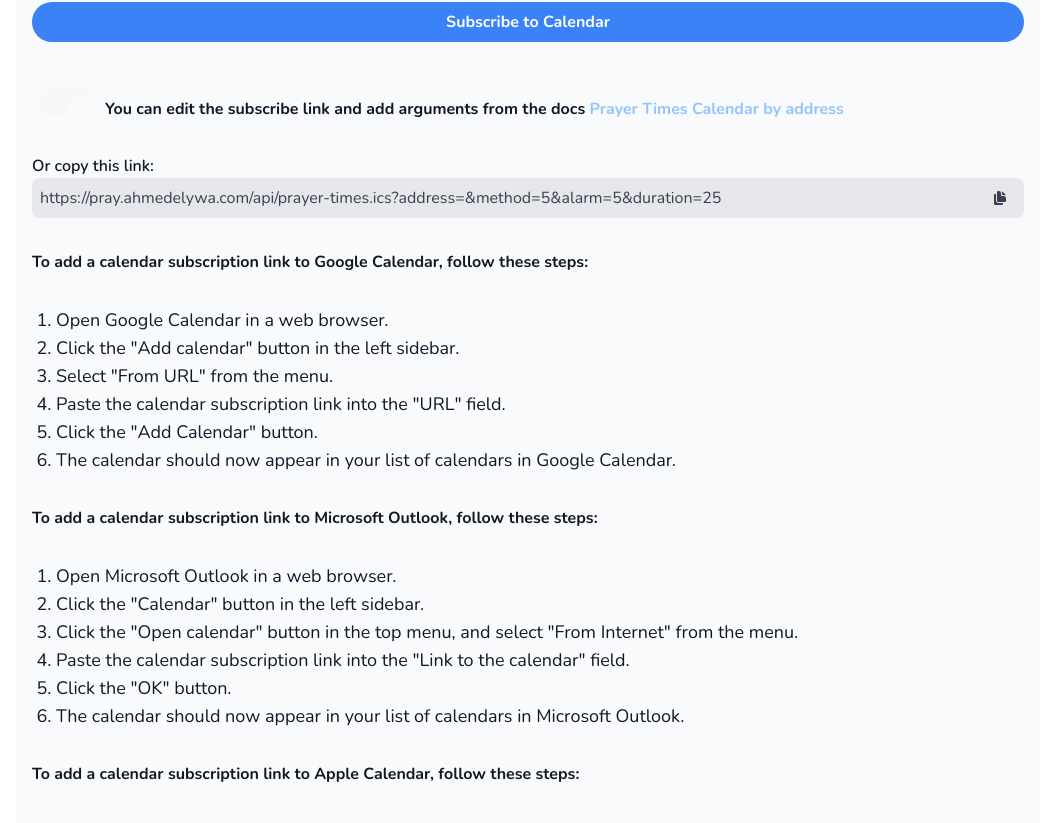
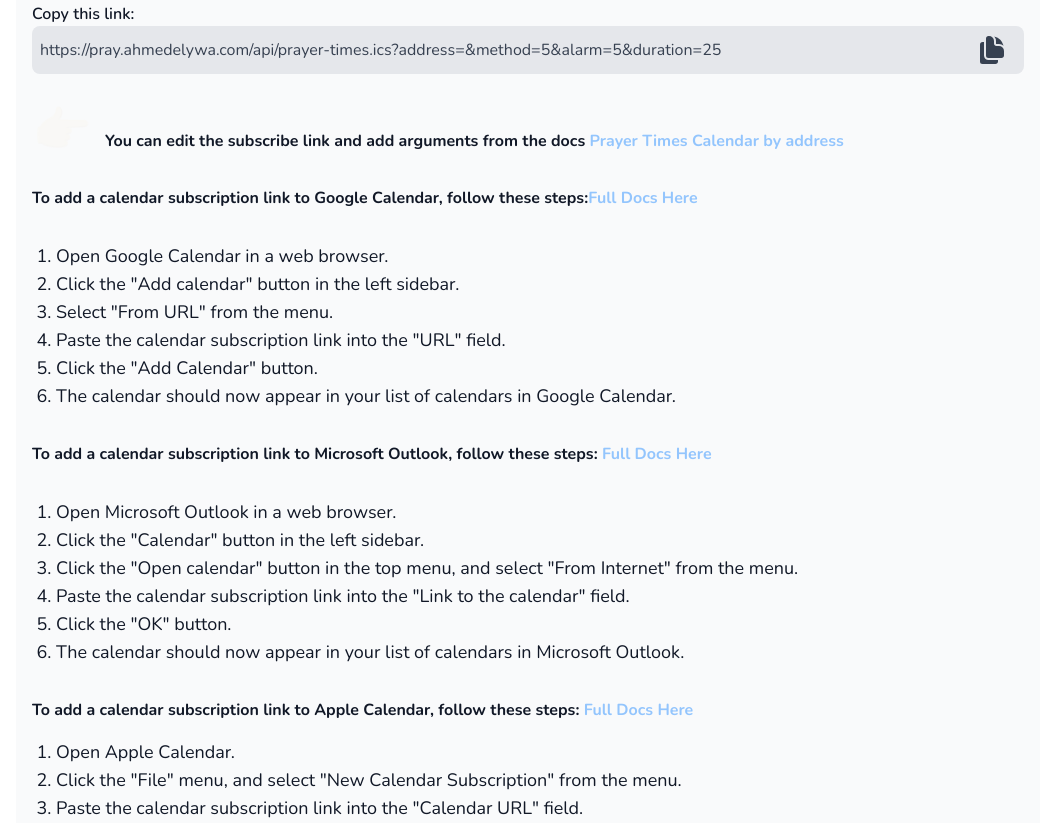
Before and after one commit to AhmedElywa/prayCalendar, a Next.js app: page / in a window 1280 px wide. Shown: the part 456-1279 px from the top of the page, without its empty margins (112-1167 px from the left). Built offline with nearby package versions, Linux system fonts and the light colour scheme.

Commit message:
Add copy success feedback to CopyText and enhance UI links
Introduced a success message for the copy action in the CopyText component, providing visual feedback. Improved the index page by restructuring link copying instructions and adding helpful documentation links for calendar subscription steps.

```diff
--- a/src/Components/CopyText.tsx
+++ b/src/Components/CopyText.tsx
@@ -3,19 +3,27 @@ import copy from 'copy-to-clipboard';
 import { DocumentDuplicateIcon } from '@heroicons/react/24/solid';
 
 const CopyText: React.FC<{ text: string }> = ({ text }) => {
+  const [copySuccess, setCopySuccess] = React.useState(false);
   return (
-    <div className="flex w-full items-center justify-between rounded-lg text-gray-700 p-2 bg-gray-200">
-      <span>{text}</span>
+    <div className="relative flex w-full items-center justify-between rounded-lg dark:selection:bg-gray-800 dark:selection:text-gray-100 bg-gray-200 p-2 text-gray-700">
+      {copySuccess && (
+        <div className="absolute left-0 top-0 w-full h-full bg-green-400/90 p-2 text-center text-white">Copied!</div>
+      )}
+      <span className="break-all">{text}</span>
       <button
-        onClick={() =>
+        onClick={() => {
           copy(text, {
             format: 'text/plain',
-          })
-        }
+          });
+          setCopySuccess(true);
+          setTimeout(() => {
+            setCopySuccess(false);
+          }, 1000);
+        }}
         type="button"
         className="mr-2 hover:text-gray-500"
       >
-        <DocumentDuplicateIcon className="h-4 w-4" />
+        <DocumentDuplicateIcon className="h-8 w-8" />
       </button>
     </div>
   );
--- a/src/pages/index.tsx
+++ b/src/pages/index.tsx
@@ -85,22 +85,31 @@ const Index: React.FC = () => {
           />
         </label>
       </div>
-
-      <a href={link} className="rounded-full bg-blue-500 px-4 py-2 text-center font-bold text-white hover:bg-blue-600">
-        Subscribe to Calendar
-      </a>
+      <div className="flex max-w-full flex-col">
+        <div className="font-semibold">Copy this link:</div>
+        <CopyText text={link} />
+      </div>
       <div className="font-bold">
-        <span className="text-5xl animate-ping">👉 </span> You can edit the subscribe link and add arguments from the docs{' '}
-        <a className="text-blue-300 hover:underline" href="https://aladhan.com/prayer-times-api#tag/Monthly-Annual-Prayer-Times-Calendar/paths/~1v1~1calendarByAddress~1%7Byear%7D~1%7Bmonth%7D/get" target="_blank" rel="noreferrer">
+        <span className="animate-ping text-5xl">👉 </span> You can edit the subscribe link and add arguments from the
+        docs{' '}
+        <a
+          className="text-blue-300 hover:underline"
+          href="https://aladhan.com/prayer-times-api#tag/Monthly-Annual-Prayer-Times-Calendar/paths/~1v1~1calendarByAddress~1%7Byear%7D~1%7Bmonth%7D/get"
+          target="_blank"
+          rel="noreferrer"
+        >
           Prayer Times Calendar by address
         </a>
       </div>
-      <div className="flex flex-col">
-        <div className="font-semibold">Or copy this link:</div>
-        <CopyText text={link} />
-      </div>
-      <h2 className="font-bold">To add a calendar subscription link to Google Calendar, follow these steps:</h2>
-      <ul className="my-4 list-decimal pl-6 text-lg leading-7">
+      <h2 className='font-bold'>To add a calendar subscription link to Google Calendar, follow these steps:<a
+        className='text-blue-300 hover:underline'
+        href='https://support.google.com/calendar/answer/37100?hl=en&co=GENIE.Platform%3DDesktop'
+        target='_blank'
+        rel='noreferrer'
+      >
+        Full Docs Here
+      </a></h2>
+      <ul className='my-4 list-decimal pl-6 text-lg leading-7'>
         <li>Open Google Calendar in a web browser.</li>
         <li>Click the "Add calendar" button in the left sidebar.</li>
         <li>Select "From URL" from the menu.</li>
@@ -108,7 +117,17 @@ const Index: React.FC = () => {
         <li>Click the "Add Calendar" button.</li>
         <li>The calendar should now appear in your list of calendars in Google Calendar.</li>
       </ul>
-      <h2 className="font-bold">To add a calendar subscription link to Microsoft Outlook, follow these steps:</h2>
+      <h2 className="font-bold">
+        To add a calendar subscription link to Microsoft Outlook, follow these steps:{' '}
+        <a
+          className="text-blue-300 hover:underline"
+          href="https://support.microsoft.com/en-us/office/import-or-subscribe-to-a-calendar-in-outlook-com-or-outlook-on-the-web-cff1429c-5af6-41ec-a5b4-74f2c278e98c"
+          target="_blank"
+          rel="noreferrer"
+        >
+          Full Docs Here
+        </a>
+      </h2>
       <ul className="my-4 list-decimal pl-6 text-lg leading-7">
         <li>Open Microsoft Outlook in a web browser.</li>
         <li>Click the "Calendar" button in the left sidebar.</li>
@@ -117,15 +136,27 @@ const Index: React.FC = () => {
         <li>Click the "OK" button.</li>
         <li>The calendar should now appear in your list of calendars in Microsoft Outlook.</li>
       </ul>
-      <h2 className="font-bold">To add a calendar subscription link to Apple Calendar, follow these steps:</h2>
+      <div>
+        <h2 className="font-bold">
+          To add a calendar subscription link to Apple Calendar, follow these steps:{' '}
+          <a
+            className="text-blue-300 hover:underline"
+            href="https://support.apple.com/en-eg/102301"
+            target="_blank"
+            rel="noreferrer"
+          >
+            Full Docs Here
+          </a>
+        </h2>
         <ul className="my-4 list-decimal pl-6 text-lg leading-7">
-        <li>Open Apple Calendar in a web browser.</li>
+          <li>Open Apple Calendar.</li>
           <li>Click the "File" menu, and select "New Calendar Subscription" from the menu.</li>
           <li>Paste the calendar subscription link into the "Calendar URL" field.</li>
           <li>Click the "Subscribe" button.</li>
           <li>The calendar should now appear in your list of calendars in Apple Calendar.</li>
         </ul>
       </div>
+    </div>
   );
 };
 
```
Lines whose indentation alone changed are shown as unchanged.
